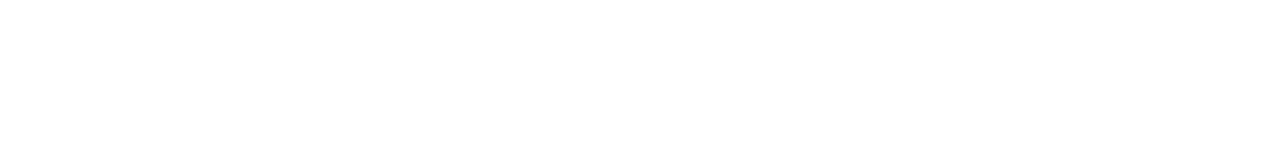
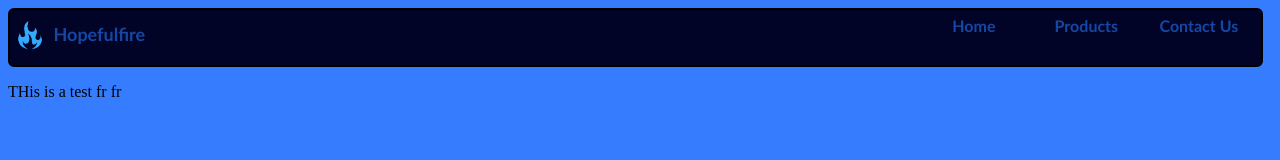
Before and after one commit to Hopefulfire/hopefulweb, a plain HTML site: page hopefulweb/page3.html in a window 1280 px wide. Drawn offline with Linux system fonts and the light colour scheme.

Commit message:
changed stuff I think

```diff
--- a/hopefulweb/page3.html
+++ b/hopefulweb/page3.html
@@ -0,0 +1,27 @@
+<!DOCTYPE html>
+<html>
+
+    <head>
+        <meta name="viewport" content="width=device-width, initial-scale=1.0">
+        <title>Products</title>
+        <link rel="Icon" href="GlobalImages/Hopeful-NoWords.png">
+        <link rel="stylesheet" href="GlobalCSS/styles.css">
+    </head>
+
+    <body>
+         <!--NAVBAR START-->
+        <section>
+            <nav class="NAVBAR">
+                <a href="index.html" title="Go Home"><img id="NAV_LOG" src="GlobalImages/Hopeful-NoWords.png" alt="Hopefulfire logo" title="Hopefulfire logo"><p id = "NNAME">Hopefulfire</p></a>
+                <a href="page3.html"><li class="NAVBUT" title="Contact Us">Contact Us</li></a>
+                <a href="page2.html" title="Products"><li class="NAVBUT">Products</li></a>
+                <a href="index.html" title="Home"><li class="NAVBUT">Home</li></a>
+            </nav>
+        </section>
+        <!--NAVBAR END-->
+        <div class="test">
+            <p>THis is a test fr fr</p>
+        </div>
+
+    </body>
+</html>
```
Also changed, not shown: hopefulweb/index.html (+3 -2 lines), hopefulweb/page2.html (+2 -2 lines).
